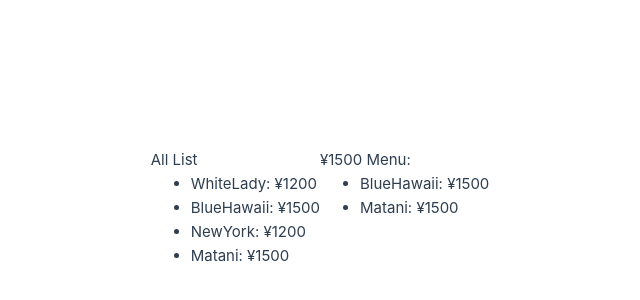
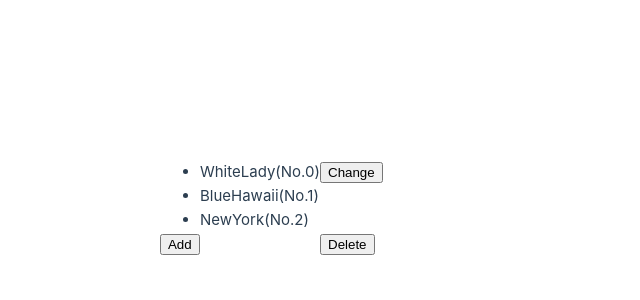
Before and after one commit to koyamal/pra_vue3, a Vue app in the folder Vue3FrontDevTextBook/chap06/controlDirective/: page / in a window 1280 px wide. Shown: the part 192-492 px from the top of the page, without its empty margins (320-960 px from the left). Built offline with nearby package versions, Linux system fonts and the light colour scheme.

Commit message:
Edit(Add, Delete, Change) list

```diff
--- a/Vue3FrontDevTextBook/chap06/controlDirective/src/App.vue
+++ b/Vue3FrontDevTextBook/chap06/controlDirective/src/App.vue
@@ -1,54 +1,31 @@
 <script setup lang="ts">
 import {ref, computed} from "vue";
 
-const cocktailDataListInit: Cocktail[] = [
-  {id: 2345, name: "WhiteLady", price: 1200},
-  {id: 4412, name: "BlueHawaii", price: 1500},
-  {id: 6792, name: "NewYork", price: 1200},
-  {id: 8429, name: "Matani", price: 1500},
-];
-const cocktailDataList = ref(cocktailDataListInit);
-interface Cocktail {
-  id: number;
-  name: string;
-  price: number;
+const cocktailListInit: string[] = ["WhiteLady", "BlueHawaii", "NewYork"];
+const cocktailList = ref(cocktailListInit);
+const changeCocktailList = (): void => {
+  cocktailList.value = ["Balalaika", "XYZ", "Manhattan"];
 };
-const cocktail1500 = computed(
-  (): Cocktail[] => {
-    const newList = cocktailDataList.value.filter(
-      (cocktailItem: Cocktail): boolean => {
-        return cocktailItem.price == 1500;
+const addCocktailList = (): void => {
+  cocktailList.value.push("BlueMoon");
+};
+const deleteFromCocktailList = (): void => {
+  cocktailList.value.pop();
 }
-    );
-    return newList
-  }
-);
-
 </script>
 
 <template>
-  <section>
-    All List
   <ul>
     <li
-        v-for="cocktailItem in cocktailDataList"
-        v-bind:key="cocktailItem.id"
+      v-for="(cocktailName, index) in cocktailList"
+      v-bind:key="cocktailName"
     >
-        {{ cocktailItem.name }}: ¥{{ cocktailItem.price }}
+      {{ cocktailName }}(No.{{ index }})
     </li>
   </ul>
-  </section>
-  <section>
-    ¥1500 Menu:
-    <ul>
-      <li
-        v-for="cocktailItem in cocktail1500"
-        v-bind:key="'1500' + cocktailItem.id"
-      >
-        {{ cocktailItem.name }}: ¥{{ cocktailItem.price }}
-      </li>
-    </ul>
-  </section>
+  <p><button v-on:click="changeCocktailList">Change</button></p>
+  <p><button v-on:click="addCocktailList">Add</button></p>
+  <p><button v-on:click="deleteFromCocktailList">Delete</button></p>
 </template>
 
 <style scoped>
```
Lines whose indentation alone changed are shown as unchanged.
